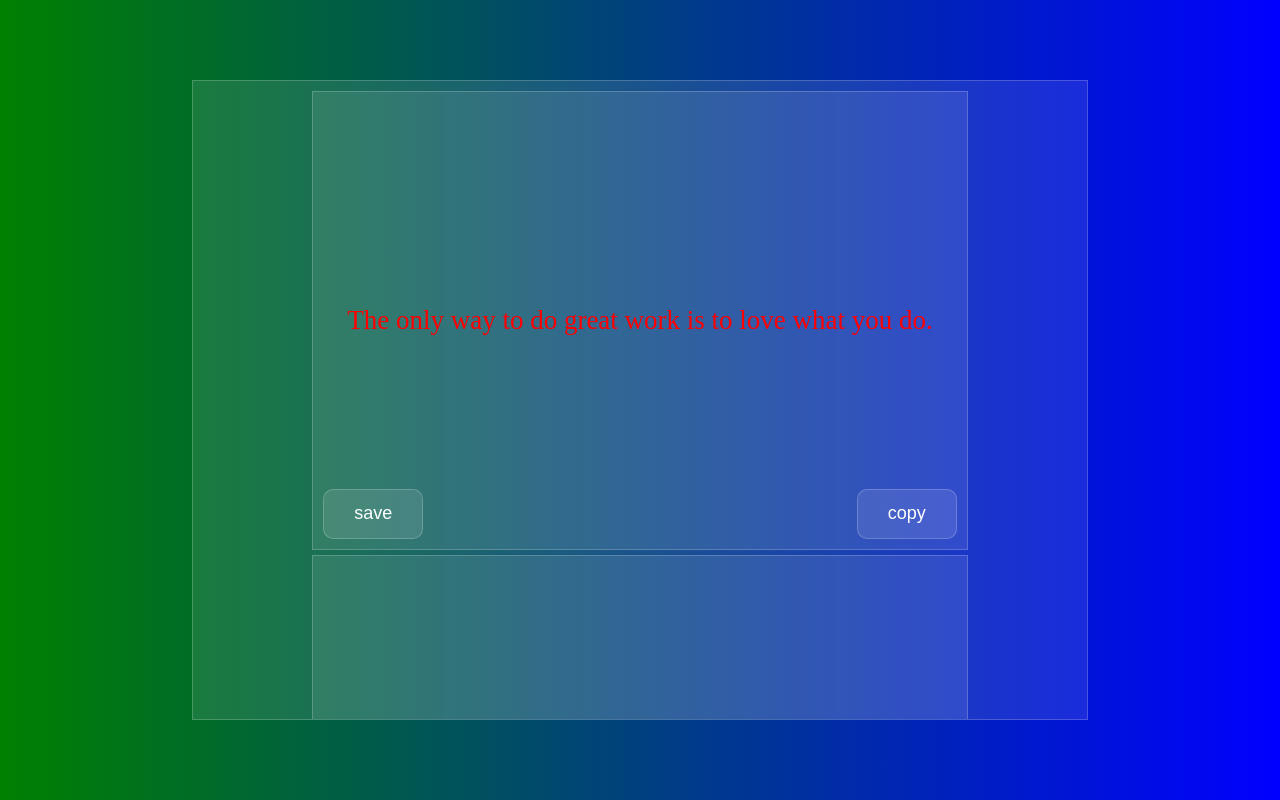
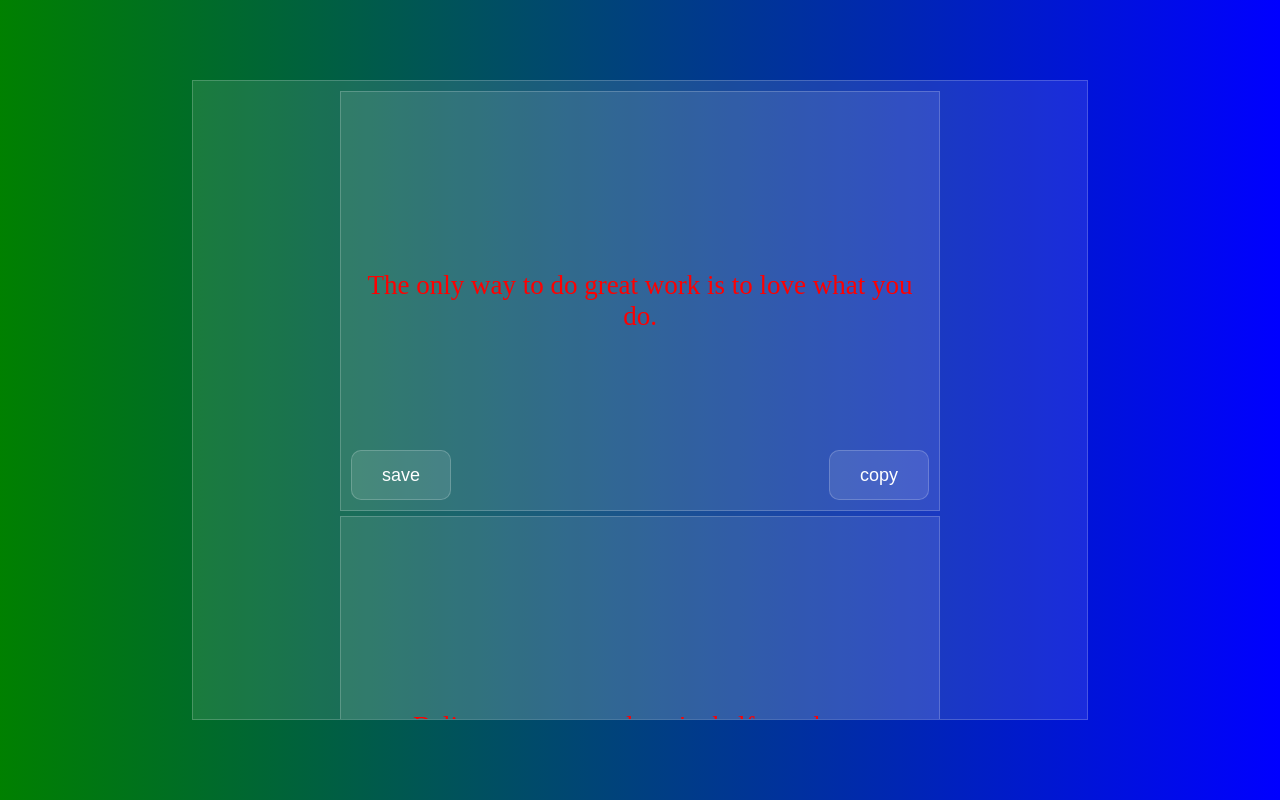
Before and after one commit to dare-rep/quotes, a plain HTML site: page index.html in a window 1280 px wide. Drawn offline with nearby package versions, Linux system fonts and the light colour scheme.

Commit message:
Update index.html

```diff
--- a/index.html
+++ b/index.html
@@ -50,6 +50,8 @@
 
     .wrapper > .cards{
       width: 75%;
+      min-width: 400px;
+      max-width: 600px;
       aspect-ratio: 1/.7;
       background-color: rgba(255,255,255,.1);
       display: flex;
```
